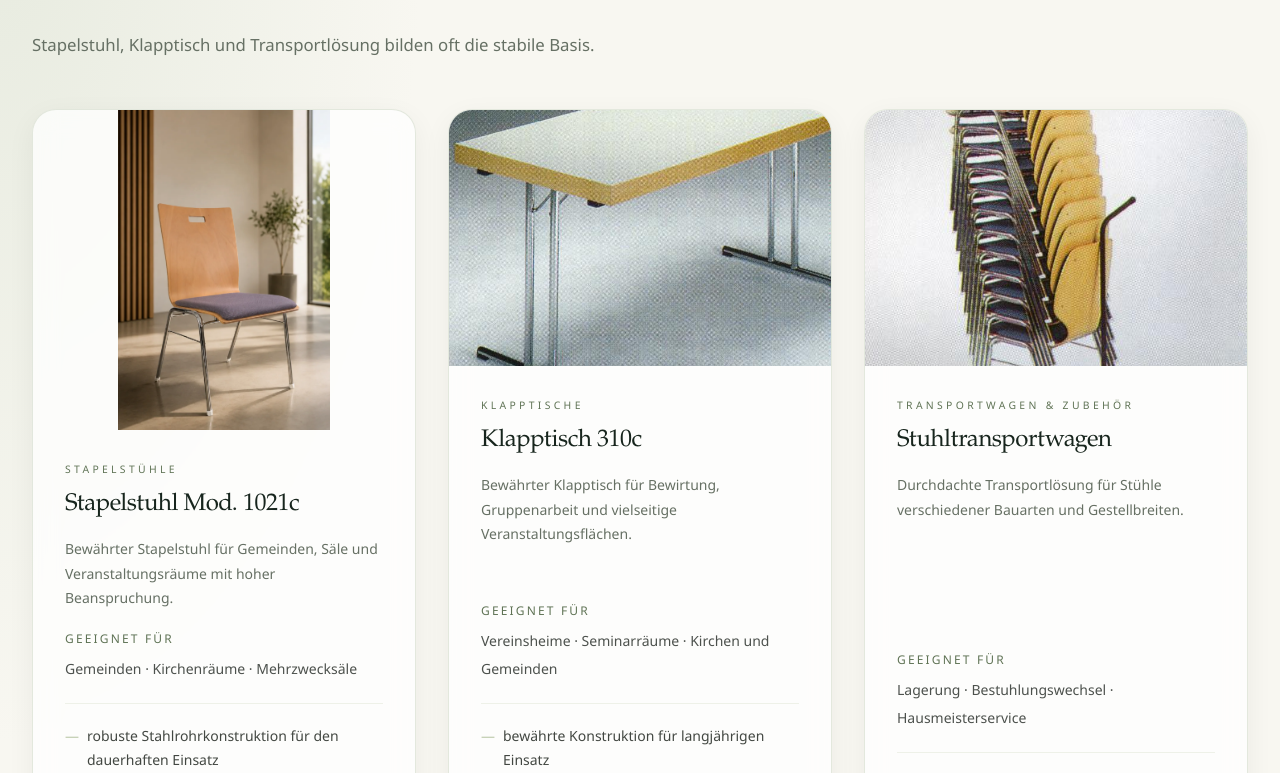
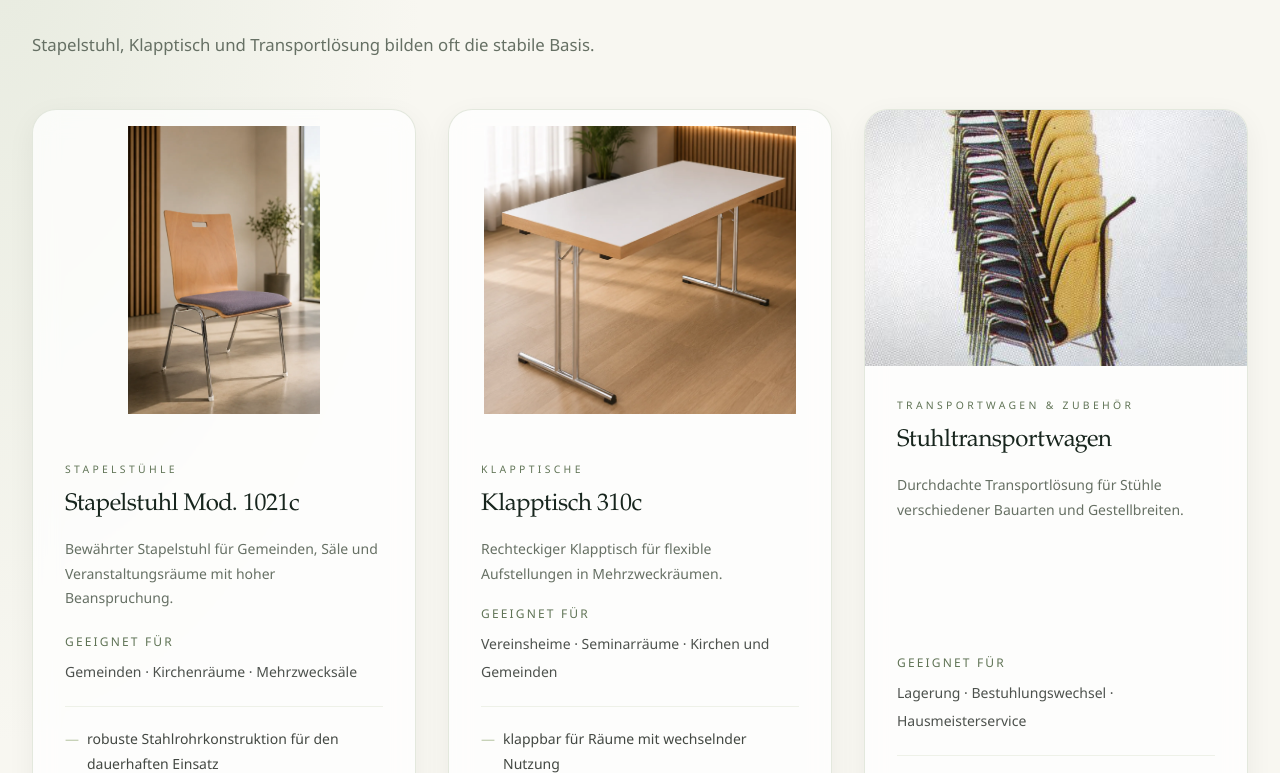
Before and after one commit to PixelFlux782/Firma-Dalemans-neues-design, a Next.js app: page /raumloesungen/gemeindesaal in a window 1280 px wide. Shown: the part 1547-2320 px from the top of the page. Built offline with nearby package versions, Linux system fonts and the light colour scheme; no server answers.

Commit message:
Klapptisch-Kategorie und alle vier verlinkten Detailseiten sind auf kuratierte WebP-Bilder umgestellt.

```diff
--- a/src/app/produkte/[slug]/page.tsx
+++ b/src/app/produkte/[slug]/page.tsx
@@ -170,13 +170,14 @@ export default async function ProductDetailPage({ params }: Props) {
         visual={
           <Image
             src={product.image}
-            alt={product.title}
+            alt={product.imageAlt ?? product.title}
             width={720}
             height={460}
             priority
             sizes="(min-width: 1024px) 42vw, 100vw"
             className={
-              product.categoryId === "stapelstuehle"
+              product.categoryId === "stapelstuehle" ||
+              product.categoryId === "klapptische"
                 ? "h-[360px] w-full bg-premium-cream/40 object-contain sm:h-[440px] md:h-[520px]"
                 : "min-h-[220px] w-full object-cover sm:min-h-[260px] md:min-h-[280px]"
             }
--- a/src/components/ProductCard.tsx
+++ b/src/components/ProductCard.tsx
@@ -7,23 +7,32 @@ interface ProductCardProps {
 }
 
 export default function ProductCard({ product }: ProductCardProps) {
-  const isStackingChair = product.categoryId === "stapelstuehle";
+  const usesContainedProductImage =
+    product.categoryId === "stapelstuehle" ||
+    product.categoryId === "klapptische";
 
   return (
     <article className="premium-card premium-card-hover image-depth group flex h-full flex-col">
       <div
         className={
-          isStackingChair
+          usesContainedProductImage
             ? "relative h-72 overflow-hidden bg-premium-cream/40 p-3 md:h-80 md:p-4"
             : "relative h-60 overflow-hidden md:h-64"
         }
       >
         <Image
           src={product.image}
-          alt={`${product.title} für ${product.suitableFor.slice(0, 2).join(" und ")}`}
+          alt={
+            product.imageAlt ??
+            `${product.title} für ${product.suitableFor.slice(0, 2).join(" und ")}`
+          }
           fill
           sizes="(min-width: 1280px) 25vw, (min-width: 768px) 50vw, 100vw"
-          className={isStackingChair ? "object-contain" : "object-cover"}
+          className={
+            usesContainedProductImage
+              ? "object-contain p-3 md:p-4"
+              : "object-cover"
+          }
         />
       </div>
 
--- a/src/components/ProductCategoryOverview.tsx
+++ b/src/components/ProductCategoryOverview.tsx
@@ -197,12 +197,20 @@ export default function ProductCategoryOverview({
         visual={
           <Image
             src={category.image}
-            alt={`${category.name} für Gemeinden und Säle`}
+            alt={
+              category.id === "klapptische"
+                ? "Rechteckiger Klapptisch mit heller Tischplatte und Metallkufen"
+                : `${category.name} für Gemeinden und Säle`
+            }
             width={720}
             height={460}
             priority
             sizes="(min-width: 1024px) 42vw, 100vw"
-            className="min-h-[220px] w-full object-cover sm:min-h-[260px] md:min-h-[280px]"
+            className={
+              category.id === "klapptische"
+                ? "h-[360px] w-full bg-premium-cream/40 object-contain sm:h-[440px] md:h-[520px]"
+                : "min-h-[220px] w-full object-cover sm:min-h-[260px] md:min-h-[280px]"
+            }
           />
         }
       />
--- a/src/lib/products.ts
+++ b/src/lib/products.ts
@@ -12,6 +12,7 @@ export interface Product {
   categoryId: ProductCategoryId;
   categoryName: string;
   image: string;
+  imageAlt?: string;
   shortDescription: string;
   description: string;
   highlights: string[];
@@ -366,15 +367,16 @@ export const products: Product[] = [
     slug: "klapptisch-310c",
     categoryId: "klapptische",
     categoryName: "Klapptische",
-    image: asset("/pictures/Produkte/Tische/Klapptisch_Stapeltisch_t310ccolor_02.jpg"),
+    image: asset("/images/curated/Tische/Klapptisch_Stapeltisch_t310ccolor_02.webp"),
+    imageAlt: "Rechteckiger Klapptisch mit heller Tischplatte und Metallkufen",
     shortDescription:
-      "Bewährter Klapptisch für Bewirtung, Gruppenarbeit und vielseitige Veranstaltungsflächen.",
+      "Rechteckiger Klapptisch für flexible Aufstellungen in Mehrzweckräumen.",
     description:
       "Der Klapptisch 310c ist für wechselnde Nutzungen in Vereinsheimen, Seminarräumen, Kirchen, Gemeinden sowie Sport- und Stadthallen vorgesehen.",
     highlights: [
-      "bewährte Konstruktion für langjährigen Einsatz",
+      "klappbar für Räume mit wechselnder Nutzung",
       "Oberflächen passend zur geplanten Alltagsnutzung",
-      "schnell auf- und abgebaut bei häufigen Umstellungen",
+      "platzsparend lagerbar bei häufigen Umstellungen",
     ],
     suitableFor: [
       "Vereinsheime",
@@ -385,11 +387,11 @@ export const products: Product[] = [
     details: [
       "Ausführung und Komponenten werden projektbezogen abgestimmt",
       "Oberflächen und Kanten werden passend zur Beanspruchung ausgewählt",
-      "echte Holzkanten sorgen für Langlebigkeit, saubere Optik und robuste Kantenqualität",
+      "Kantenausführung wird passend zur geplanten Nutzung abgestimmt",
     ],
     variants: [
       "in verschiedenen Tischmaßen planbar",
-      "Gestellvarianten K1 bis K4 je nach Aufstellungsart",
+      "Gestellvarianten werden je nach Aufstellungsart beraten",
       "für Reihenaufstellungen und Einzelaufstellungen passend auswählbar",
     ],
     note:
@@ -401,8 +403,9 @@ export const products: Product[] = [
     categoryId: "klapptische",
     categoryName: "Klapptische",
     image: asset(
-      "/pictures/Produkte/Tische/Trapezklapptisch_Klapptische_trapez_klappbar.jpg",
+      "/images/curated/Tische/Trapezklapptisch_Klapptische_trapez_klappbar.webp",
     ),
+    imageAlt: "Klappbarer Trapeztisch mit heller Tischplatte und Metallgestell",
     shortDescription:
       "Variable Tischform für Halbkreise, Gruppeninseln und kommunikative Raumlayouts.",
     description:
@@ -410,7 +413,7 @@ export const products: Product[] = [
     highlights: [
       "sehr vielseitige Stellmöglichkeiten",
       "gut für kommunikative und flexible Raumkonzepte",
-      "eine besondere Dalemans-Lösung auch mit Klappgestell realisierbar",
+      "klappbare Ausführung für flexible Raumkonzepte",
     ],
     suitableFor: [
       "Workshops",
@@ -421,7 +424,7 @@ export const products: Product[] = [
     details: [
       "Plattenkonstruktion weitgehend wie beim Modell 310c",
       "ermöglicht Halbkreise, Inseln und offene Gruppenformen",
-      "auf Wunsch auch mit Klappgestell ohne seitlich hervorstehende Gestellteile",
+      "Gestellausführung wird projektbezogen abgestimmt",
     ],
     variants: [
       "mit unterschiedlichen Aufstellungsbildern planbar",
@@ -433,15 +436,16 @@ export const products: Product[] = [
     slug: "seminar-klapptisch",
     categoryId: "klapptische",
     categoryName: "Klapptische",
-    image: asset("/pictures/Produkte/Tische/CompTischRef_0819_anonym.jpg"),
+    image: asset("/images/curated/Tische/Klapptisch_Stapeltisch_t310ccolor_02.webp"),
+    imageAlt: "Rechteckiger Klapptisch mit heller Tischplatte und Metallkufen",
     shortDescription:
       "Funktionaler Seminartisch für Unterricht, Besprechung und Schulung.",
     description:
       "Der Seminar-Klapptisch ist eine bewusst reduzierte Lösung für Seminar- und Besprechungsräume. Ausführung und Eignung werden passend zur geplanten Nutzung beraten.",
     highlights: [
-      "preislich attraktive Lösung für Seminarbereiche",
-      "identisches Klappgestell wie beim Modell 310c",
-      "ideal für Räume mit wiederkehrender Schulungsnutzung",
+      "klappbare Lösung für Seminarbereiche",
+      "für flexible Aufstellungen planbar",
+      "platzsparend lagerbar",
     ],
     suitableFor: [
       "Seminarräume",
@@ -450,8 +454,8 @@ export const products: Product[] = [
       "Besprechungen",
     ],
     details: [
-      "der aufwendige Umleimer entfällt zugunsten eines günstigen Preises",
-      "robustes Klappgestell aus dem bewährten 310c-Programm",
+      "Kanten- und Plattenausführung werden projektbezogen abgestimmt",
+      "Klappgestell passend zur geplanten Nutzung",
       "für geordnete Reihen, U-Formen und Blockstellungen geeignet",
     ],
   },
@@ -460,15 +464,16 @@ export const products: Product[] = [
     slug: "bistrotisch",
     categoryId: "klapptische",
     categoryName: "Klapptische",
-    image: asset("/pictures/Produkte/Tische/Klapptisch.png"),
+    image: asset("/images/curated/Tische/Klapptisch_Stapeltisch_steh3erB_02.webp"),
+    imageAlt: "Drei runde Bistrotische mit Säulengestell",
     shortDescription:
       "Kompakte Tischlösung für Cafébereiche, Begegnungszonen und Stehempfänge.",
     description:
       "Der Bistrotisch schafft kommunikative Nebenflächen in Foyers, Gemeindecafés und Aufenthaltsbereichen. Verfügbare Ausführungen und Maße klären wir in der Beratung.",
     highlights: [
       "kompakte Lösung für offene Begegnungsbereiche",
-      "massive Standsäule und stabiler Fuß für hohe Standfestigkeit",
-      "Dekore passend zum Klapptischprogramm wählbar",
+      "Säulengestell mit rundem Standfuß",
+      "Ausführung und Oberfläche werden projektbezogen abgestimmt",
     ],
     suitableFor: [
       "Foyers",
```
Also changed, not shown: src/lib/category-media.ts (+12 -10 lines).
